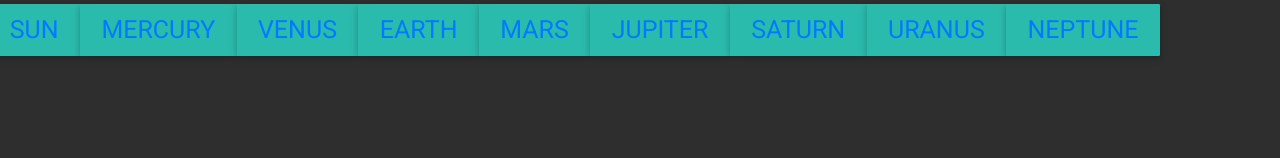
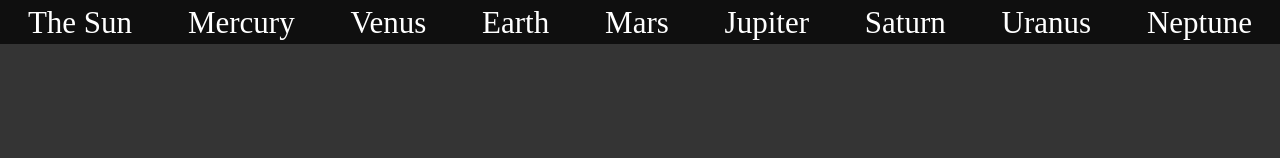
Before and after one commit to Phoenix314159/no-server-project-2, a website: page index.html at #!/solar-system in a window 1280 px wide. Shown: the top 158 px of the page. Drawn offline with nearby package versions, Linux system fonts and the light colour scheme; some packages are replaced by stand-ins of ours.

Commit message:
5th commit

```diff
--- a/gulpfile.js
+++ b/gulpfile.js
@@ -6,7 +6,7 @@ let gulp = require('gulp')
     , cachebust = new CacheBuster()
     , print = require('gulp-print')
     , babel = require('gulp-babel')
-    , uglify = require('gulp-uglify')
+    // , uglify = require('gulp-uglify')
 
 gulp.task('build-css', function () {
     gulp.src('./styles/*')
@@ -24,7 +24,7 @@ gulp.task('build-js', function () {
         .pipe(print())
         .pipe(babel({presets: ['es2015']}))
         .pipe(concat('bundle.js'))
-        .pipe(uglify())
+        // .pipe(uglify())
         .pipe(sourcemaps.write('./'))
         .pipe(gulp.dest('./dist/js'));
 });
--- a/index.html
+++ b/index.html
@@ -10,24 +10,24 @@
     <link href="https://cdnjs.cloudflare.com/ajax/libs/mdbootstrap/4.3.0/css/mdb.min.css"/>
     <link rel="stylesheet" href="styles/styles.css">
     <link rel="stylesheet" href="https://maxcdn.bootstrapcdn.com/font-awesome/4.6.0/css/font-awesome.min.css">
-		<!--<link href="css/bootstrap.min.css" rel="stylesheet">-->
-		<!--<link href="css/mdb.min.css" rel="stylesheet">-->
     <link rel="stylesheet" href="https://cdnjs.cloudflare.com/ajax/libs/mdbootstrap/4.3.0/css/mdb.min.css">
     <link href="https://fonts.googleapis.com/css?family=Roboto" rel="stylesheet">
 
+
 </head>
 <body ng-controller="mainCtrl">
-	<div class="btn-group" role="group" ng-show="show2">
-            <button ng-class="{active: isActive('/sun')}" type="button" class="btn btn-default"><a ui-sref="sun"><span>Sun</span></a></button>
-			<button ng-class="{active: isActive('/mercury')}" type="button" class="btn btn-default"><a ui-sref="mercury"><span>Mercury</span></span></a></button>
-			<button ng-class="{active: isActive('/venus')}" type="button" class="btn btn-default"><a ui-sref="venus"><span>Venus</span></a></button>
-			<button ng-class="{active: isActive('/earth')}" type="button" class="btn btn-default"><a ui-sref="earth"><span>Earth</span></a></button>
-			<button ng-class="{active: isActive('/mars')}" type="button" class="btn btn-default"><a ui-sref="mars"><span>Mars</span></a></button>
-			<button ng-class="{active: isActive('/jupiter')}" type="button" class="btn btn-default"><a ui-sref="jupiter"><span>Jupiter</span></a></button>
-			<button ng-class="{active: isActive('/saturn')}" type="button" class="btn btn-default"><a ui-sref="saturn"><span>Saturn</span></a></button>
-			<button ng-class="{active: isActive('/uranus')}" type="button" class="btn btn-default"><a ui-sref="uranus"><span>Uranus</span></a></button>
-			<button ng-class="{active: isActive('/neptune')}" type="button" class="btn btn-default"><a ui-sref="neptune"><span>Neptune</span></a></button>
-    </div>
+<ul ng-show="show2">
+    <li ng-class="{active: isActive('/sun')}"><a ui-sref="sun">The Sun</a></li>
+    <li ng-class="{active: isActive('/mercury')}"><a ui-sref="mercury">Mercury</a></li>
+    <li ng-class="{active: isActive('/venus')}"><a ui-sref="venus">Venus</a></li>
+    <li ng-class="{active: isActive('/earth')}"><a ui-sref="earth">Earth</a></li>
+    <li ng-class="{active: isActive('/mars')}"><a ui-sref="mars">Mars</a></li>
+    <li ng-class="{active: isActive('/jupiter')}"><a ui-sref="jupiter">Jupiter</a></li>
+    <li ng-class="{active: isActive('/saturn')}"><a ui-sref="saturn">Saturn</a></li>
+    <li ng-class="{active: isActive('/uranus')}"><a ui-sref="uranus">Uranus</a></li>
+    <li ng-class="{active: isActive('/neptune')}"><a ui-sref="neptune">Neptune</a></li>
+</ul>
+
 <ui-view></ui-view>
 <astronaut ng-click="show2=!show2"></astronaut>
 <script src="https://ajax.googleapis.com/ajax/libs/angularjs/1.6.3/angular.js"></script>
@@ -61,5 +61,6 @@
 <script src="js/components/text.js"></script>
 <script src="js/components/saturn2.js"></script>
 <script src="js/components/textGray.js"></script>
+<script src="js/components/textRed.js"></script>
 </body>
 </html>
--- a/js/components/jupiter.js
+++ b/js/components/jupiter.js
@@ -23,5 +23,7 @@ angular.module('solar-system').component('jupiter', {
             }, 26, that.jupiterText.length);
 
         }
+
     }
+
 })
--- a/js/components/neptune.js
+++ b/js/components/neptune.js
@@ -17,7 +17,7 @@ angular.module('solar-system').component('neptune', {
                     that.index++;
                 },500);
 
-                console.log(that.index);
+
 
             }, 10, that.neptuneText.length);
 
--- /dev/null
+++ b/js/components/textRed.js
@@ -0,0 +1,17 @@
+angular.module('solar-system').directive('textRed', function ($timeout) {
+    return {
+        restrict: "E",
+        link: function(scope, element, attributes) {
+            var box = element.children()[0];
+            $(box).on("click", function () {
+                $(this).css({"background-color": "red"});
+                $timeout(function () {
+                    $(box).fadeOut('slow', function () {
+
+                    });
+                },200)
+            });
+
+        }
+    }
+})
--- a/package.json
+++ b/package.json
@@ -20,6 +20,7 @@
     "gulp-scss": "^1.4.0",
     "gulp-sourcemaps": "^2.5.1",
     "gulp-uglify": "^2.1.2",
-    "planet-facts": "^0.1.0"
+    "planet-facts": "^0.1.0",
+    "uglify": "^0.1.5"
   }
 }
--- a/styles/astronaut.css
+++ b/styles/astronaut.css
@@ -1,10 +1,11 @@
  .dude{
      height:28%;
-     width:18%;
+     width:12%;
      position: fixed;
      animation-name: imgAnimate1;
      animation-duration: 10s;
      animation-iteration-count: infinite;
+
  }
  @keyframes imgAnimate1 {
      0% {
--- a/styles/earthStyle.css
+++ b/styles/earthStyle.css
@@ -4,6 +4,7 @@
      background-color: #0f0f0f;
      position: relative;
      right:7%;
+    margin-top:2%;
 
 
  }
--- a/styles/styles.css
+++ b/styles/styles.css
@@ -5,10 +5,37 @@ body {
     background-attachment: fixed;
     background-position: center;
     animation-name: backswitch;
-    animation-duration: 30s;
+    animation-duration: 15s;
     animation-iteration-count: infinite;
 
 }
+ul {
+    list-style-type: none;
+    margin: 0;
+    padding: 0;
+    background-color: #0f0f0f;
+    display: flex;
+    justify-content: space-around;
+
+}
+li {
+    display: inline;
+    font-size:31px;
+    font-family: FontAwesome, bold;
+}
+li a {
+    display: inline;
+    color: white;
+    text-align: center;
+    padding: 14px 16px;
+    text-decoration: none;
+
+
+}
+li a:hover {
+    background-color: #BBDEFB;
+}
+
 @keyframes backswitch {
     0% {
         background-color: #1e232f;
@@ -17,10 +44,10 @@ body {
         background-color: #2e2e2e;
     }
     40% {
-        background-color: #F1F1F1;
+        background-color: #343434;
     }
     80% {
-        background-color: gainsboro;
+        background-color: #0f0f0f;
     }
     100% {
         background-color: slategrey;
@@ -28,15 +55,10 @@ body {
 
 }
 
-/*body{*/
-/*background-color: white;*/
-/*}*/
-/**{*/
-/*border: 1px black dotted;*/
-/*}*/
+
 .active {
-    color: #fdfcfc;
-    font-size: 22px;
+    color: #990000;
+    font-size: 33px;
     text-decoration: underline;
 }
 
@@ -45,14 +67,3 @@ body {
     -ms-transform: scale(1.3);
     transform: scale(1.3);
 }
-
-.btn-group {
-    display: flex;
-    justify-content: center;
-    margin-right: 48%;
-    margin-left: 38%;
-}
-
-.btn-group span {
-    font-size: 25px;
-}
--- a/views/solar-system.html
+++ b/views/solar-system.html
@@ -1,4 +1,4 @@
 <link rel="stylesheet" href="./styles/solar-system-Style.css">
-<img class="animated fadeIn img-responsive" src="http://a57.foxnews.com/images.foxnews.com/content
+<img class="animated slideInDown img-responsive" src="http://a57.foxnews.com/images.foxnews.com/content
 /fox-news/science/2014/07/24/11-need-to-know-things-about-our-solar-system
 /_jcr_content/list-par/list_item1/image.img.jpg/876/493/1464815660060.jpg?ve=1&tl=1"/>
```
Also changed, not shown: views/jupiter.html (+5 -3 lines), views/mars.html (+4 -1 lines), views/saturn.html (+1 -1 lines), styles/venusStyle.css (line endings or trailing spaces). Lines whose indentation alone changed are shown as unchanged.
